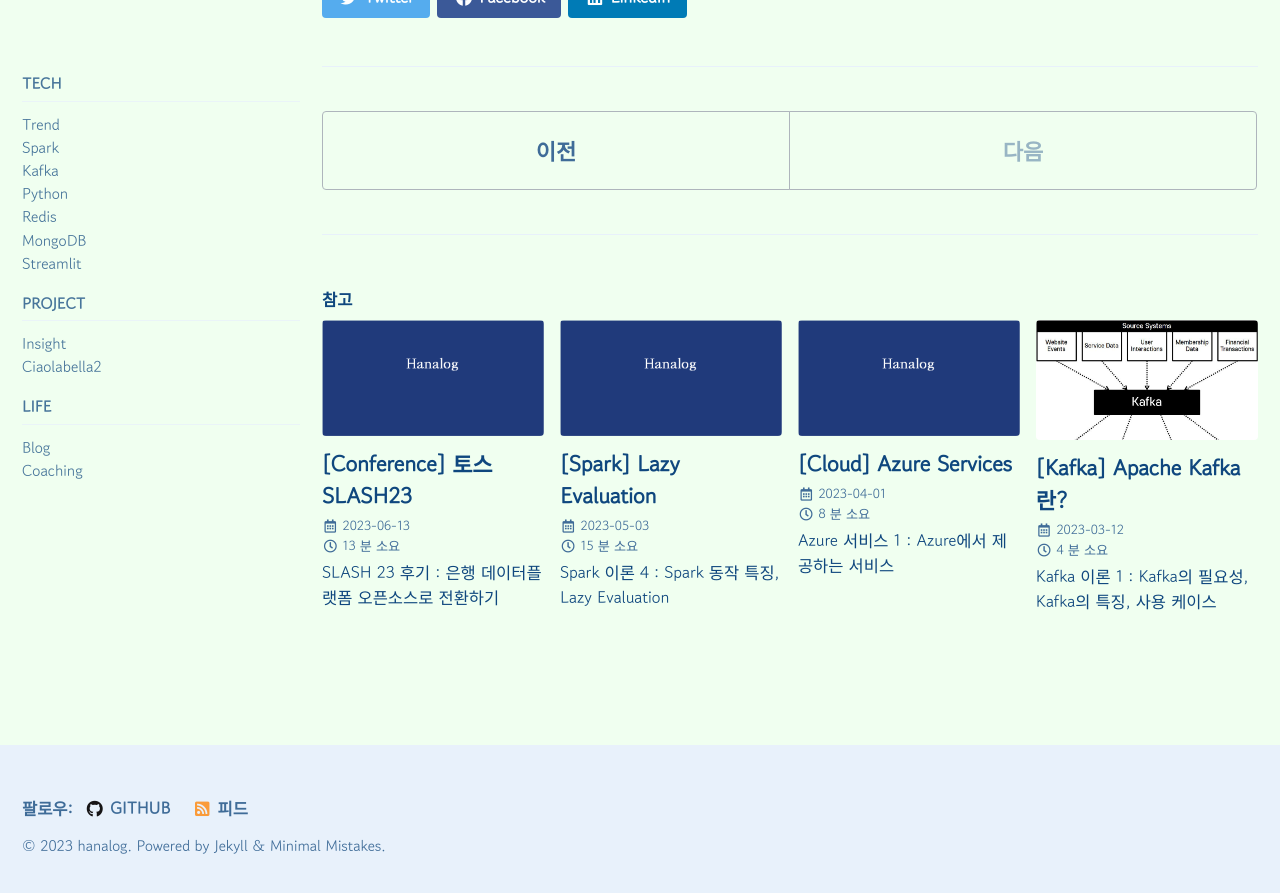
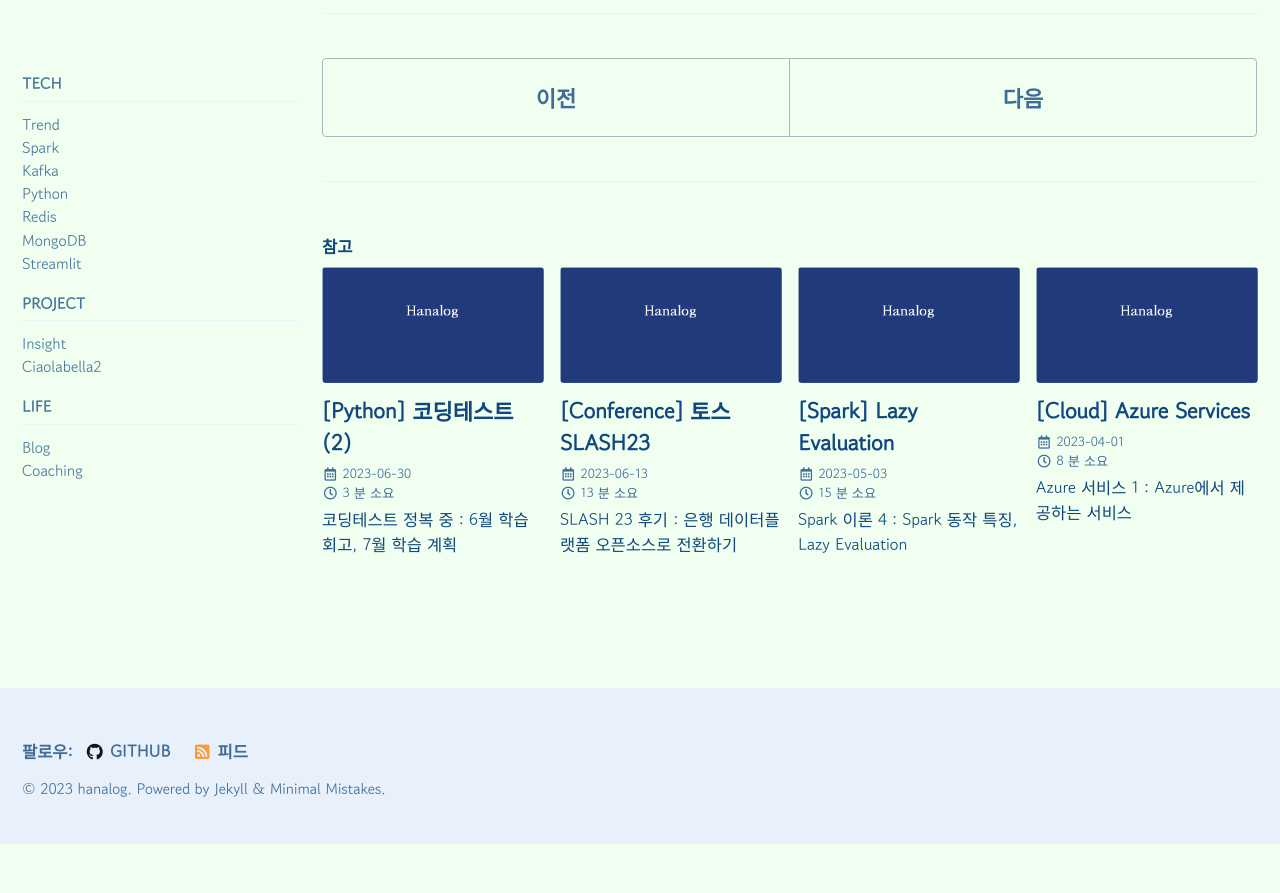
Before and after one commit to hanalog/hanalog.github.io, a Jekyll site: the page built from _posts/2023-06-17-python-02.md, in a window 1280 px wide and 900 px high, scrolled down 10767 px. Shown: the top 893 px of the window. Built offline with Jekyll 4.4.1, drawn with Linux system fonts in a browser that asks for light colours; cached includes are drawn as plain includes; after the commit the page ends 11611 px from its top, so only the background shows below that; some of the changed lines change nothing that is shown; some of the changed text lies outside the part shown.

Commit message:
Complete python03 post

````diff
--- a/_posts/2023-06-17-python-02.md
+++ b/_posts/2023-06-17-python-02.md
@@ -90,22 +90,19 @@
 
 ### 2.2. 문제에 답이 있다!
 
-- 완전 탐색 가능 여부 파악
-
+- **완전 탐색 가능 여부 파악**
   - 제한 조건 N의 범위(개수) 파악한다.
   - 모든 계산이 1억 번 이내 가능하다면 완전 탐색이 가능하다.
     - 1억 번 이내면 3~5초 계산 소요 (100000000)
   - 1억 번 이내 가능하지 않다면 다른 방법을 추천한다.
 
-- Simulation = 조건 정리
-
+- **Simulation = 조건 정리**
   - 최근 코딩 테스트 동향은 구현 문제가 많다.
   - 조건이 많기 때문에 조건을 잘 정리해서 반영했는지 관건이다.
     - 일반적으로 탐색적 알고리즘을 요구하기도 하지만 해결 방법이나 구조가 자유로움
   - 최초의 조건부터 마지막 조건까지 꼼꼼히 챙겨야 한다.
 
-- 그리디 구별
-
+- **그리디 구별**
   - 그리디 알고리즘과 DP 구별하는 것이 중요한데, 이는 직접 많이 풀어봐야 알 수 있다.
 
     - 그리디 : 현재 상태에서 최고의 선택을 하는 것, 다음 번 상태를 고려하지 않고 영향을 주지 않는다.
@@ -171,7 +168,7 @@
 
 - 리스트를 **우선순위 큐**처럼 사용할 수 있는 모듈
 - 기본은 0번 인덱스의 값이 항상 최소값으로 저장되는 **최소 힙**이고 우선순위 규칙을 정해줄 수 있음
-- heap[0]은 항상 배열의 가장 작은 값이 된다.
+- heap[0]은 항상 배열의 가장 작은 값
 
 ```python
 # 자료 생성
--- /dev/null
+++ b/_posts/2023-06-30-python-03.md
@@ -0,0 +1,65 @@
+---
+layout: single
+title: "[Python] 코딩테스트 (2)"
+category: "Life"
+tag: [python]
+author_profile: false
+sidebar:
+  nav: "docs"
+toc: true
+toc_label: "Contents"
+toc_icon: "list-ul"
+classes : wide
+---
+
+# 코딩테스트 정복 중 :
+6월 학습 회고, 7월 학습 계획
+
+## 1. 6월 학습 회고
+
+### 1.1. 6월 학습 성과
+
+- 1단계 : 멀티잇 코딩테스트 러닝클래스 수료 (완료)
+  - 문자열 3 / 수학 3 / 스택&큐 3
+  - 그리디 3 / 시뮬레이션 3 / 동적 3
+  - 그래프 6 / 최종 3
+- 2단계 : 핵심 알고리즘 풀기 (미완료)
+- 3단계 : 현대 모비스 알고리즘 경진대회 대비 (미완료)
+- 4단계 : 현대 모비스 알고리즘 경진대회 참여 (완료)
+
+### 1.2. 6월 학습 느낀 점
+
+- 미완료 사유
+  - 생각보다 러닝클래스 문제가 난이도가 있어서 시간이 많이 소요되었다.
+  - 대신, 러닝클래스의 문제를 풀고, 해답 코드와 내 코드를 비교해보면서 꼼꼼히 보았다.
+  - 풀이 및 학습 코드는 [Github](https://github.com/hanna-joo/Self_Coding/tree/master/python/01_python_basic/goorm)에 업로드해두었다.
+- 6월 학습 느낀 점
+  - 이번 학습으로 동적 프로그래밍과 그리디 기초를 다져보고, 그래프의 다양한 문제를 풀어서 좋았다.
+  - 이제는 그래프 문제는 어느 정도 익숙해진 것 같다.
+  - 하지만, 2023년도 현대 모비스 알고리즘 경진대회에 참여해보니 더 발전해야 한다는 것을 느꼈다.
+  - 해당 경진대회에서는 다양한 조건이 주어진 구현 문제, 효율성을 고려해야 하는 그리드 경로 탐색 문제 등이 있었고 핵심은 **최적화(비용 최소)**였다.
+    - 상담 대기시간을 최적화할 수 있도록 멘토 구성 배치 (15)
+    - 에어컨 전력 사용량을 최소화하면서 쾌적 온도 유지 방안 (20)
+    - 특정 조건을 만족하는 그리드 경로 탐색 (30)
+    - 마지막 문제는 기억이 안 남 (35)
+  - 사실, 위 문제를 보고서 어떤 알고리즘이 좋을지 파악하는 것도 어려웠다.
+  - **기존에 배운 알고리즘을 복잡한 상황에 적용시켜 보는 연습**과 그리드 탐색 최적화 방법을 조금 더 살펴봐야겠다.
+
+## 2. 7월 학습 계획
+
+### 2.1. 준비 방법
+
+핵심 알고리즘을 많이 풀어보는 것도 좋지만, 복잡한 문제를 많이 풀어보는 것이 로직 구성에 더 도움이 되는 것 같다. 그래서 복잡한 조건이 주어지는 기출 문제도 놓치지 않겠다.
+
+#### 1) 핵심 알고리즘 풀기
+
+- 그리디 5문제
+- DFS/BFS 5문제
+- 동적 프로그래밍 5문제
+- 다익스트라 5문제
+
+#### 2) 기출 문제 풀기
+
+- [삼성전자 SW 코딩테스트 기출문제 3문제](https://www.acmicpc.net/workbook/view/1152)
+- [카카오 코딩테스트 기출문제 3문제](https://school.programmers.co.kr/learn/challenges?order=acceptance_desc&statuses=unsolved&languages=python3&page=1&partIds=37527)
+- [안 알려진 꿀 문제들 3문제](https://www.acmicpc.net/workbook/view/4357)
````
